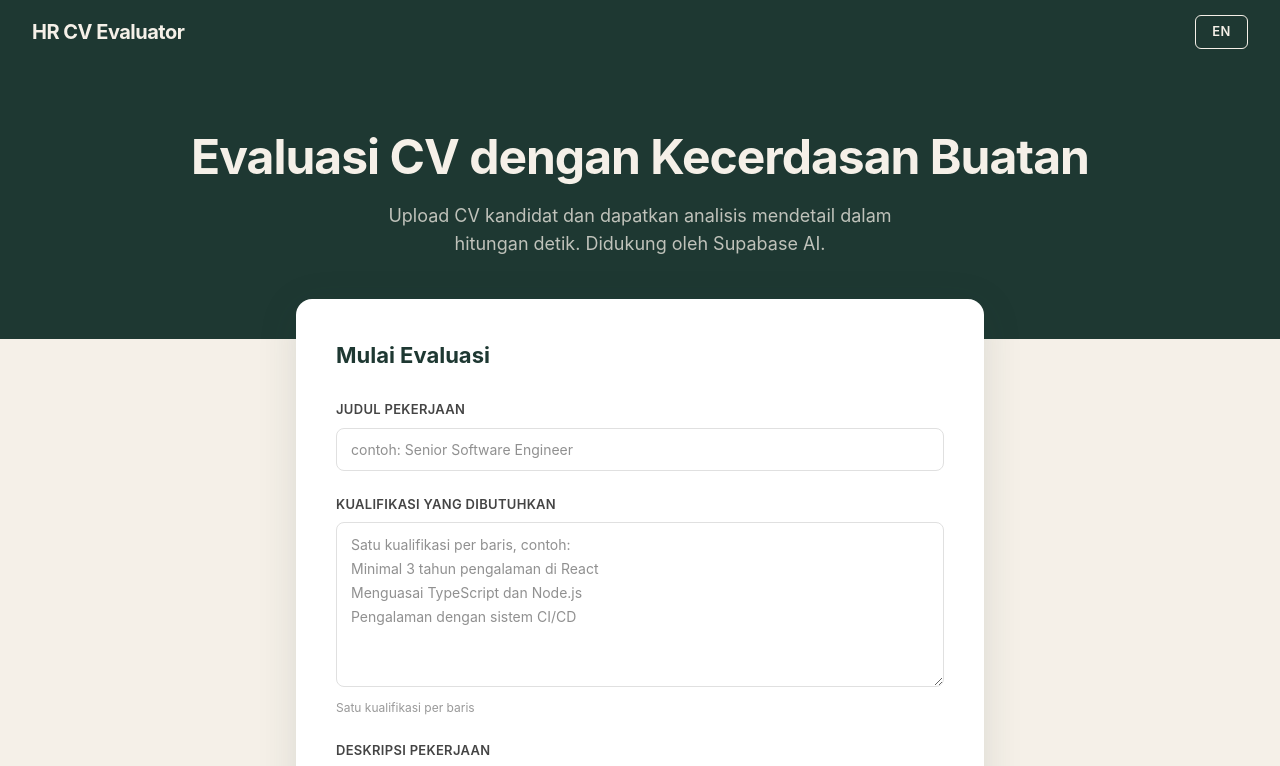
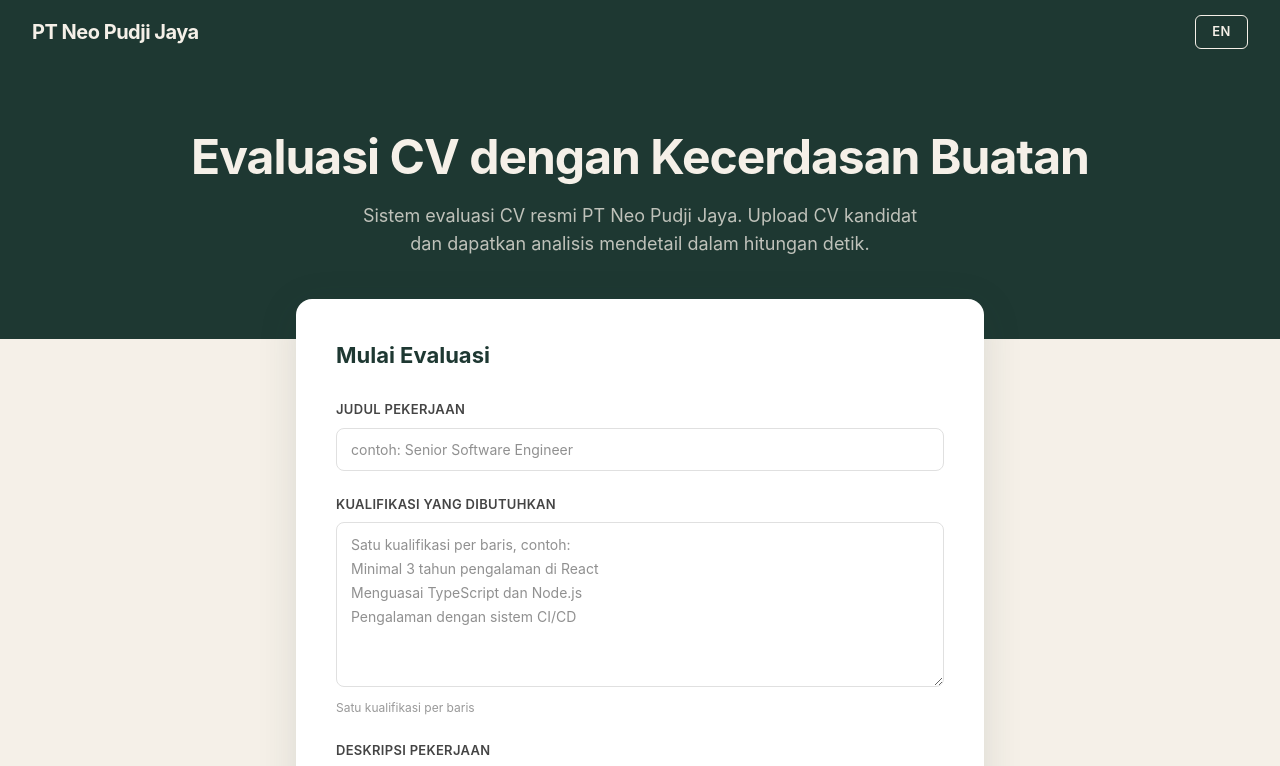
Before and after one commit to liltunechi3/hr-cv-tool, a Next.js app: page / in a window 1280 px wide. Shown: the top 766 px of the page. Built offline with nearby package versions, Linux system fonts and the light colour scheme.

Commit message:
rebrand: ganti nama ke PT Neo Pudji Jaya di seluruh halaman

```diff
--- a/app/layout.tsx
+++ b/app/layout.tsx
@@ -2,8 +2,8 @@ import type { Metadata } from "next";
 import "./globals.css";
 
 export const metadata: Metadata = {
-  title: "HR CV Evaluator",
-  description: "AI-powered CV evaluation for HR professionals",
+  title: "PT Neo Pudji Jaya — Sistem Evaluasi CV",
+  description: "Sistem evaluasi CV berbasis AI untuk tim rekrutmen PT Neo Pudji Jaya",
 };
 
 export default function RootLayout({
--- a/app/page.tsx
+++ b/app/page.tsx
@@ -9,11 +9,11 @@ const C = "#F5F0E8";
 
 const content = {
   id: {
-    nav_title: "HR CV Evaluator",
+    nav_title: "PT Neo Pudji Jaya",
     lang_toggle: "EN",
     hero_title: "Evaluasi CV dengan Kecerdasan Buatan",
     hero_subtitle:
-      "Upload CV kandidat dan dapatkan analisis mendetail dalam hitungan detik. Didukung oleh Supabase AI.",
+      "Sistem evaluasi CV resmi PT Neo Pudji Jaya. Upload CV kandidat dan dapatkan analisis mendetail dalam hitungan detik.",
     form_title: "Mulai Evaluasi",
     job_title_label: "Judul Pekerjaan",
     job_title_placeholder: "contoh: Senior Software Engineer",
@@ -32,14 +32,14 @@ const content = {
     submitting: "Mengevaluasi...",
     feature1_title: "Analisis Mendalam",
     feature1_desc:
-      "Supabase AI menganalisis CV secara menyeluruh menggunakan semantic similarity untuk penilaian yang akurat.",
+      "Sistem AI kami menganalisis CV secara menyeluruh menggunakan teknologi ATS untuk penilaian yang akurat.",
     feature2_title: "Checklist Kualifikasi",
     feature2_desc:
       "Setiap kualifikasi diperiksa satu per satu dengan bukti langsung dari CV kandidat.",
     feature3_title: "Laporan Terstruktur",
     feature3_desc:
       "Hasil evaluasi dapat diexport ke PDF untuk dokumentasi dan arsip rekrutmen.",
-    footer: "HR CV Evaluator — Didukung oleh Supabase AI",
+    footer: "PT Neo Pudji Jaya — Sistem Evaluasi CV",
     error_no_file: "Silakan upload file CV terlebih dahulu.",
     error_no_title: "Silakan isi judul pekerjaan.",
     error_no_quals: "Silakan isi minimal satu kualifikasi.",
@@ -47,11 +47,11 @@ const content = {
     error_evaluate: "Evaluasi gagal. Coba lagi.",
   },
   en: {
-    nav_title: "HR CV Evaluator",
+    nav_title: "PT Neo Pudji Jaya",
     lang_toggle: "ID",
     hero_title: "Evaluate CVs with Artificial Intelligence",
     hero_subtitle:
-      "Upload a candidate's CV and get a detailed analysis in seconds. Powered by Supabase AI.",
+      "Official CV evaluation system by PT Neo Pudji Jaya. Upload a candidate's CV and get a detailed analysis in seconds.",
     form_title: "Start Evaluation",
     job_title_label: "Job Title",
     job_title_placeholder: "e.g. Senior Software Engineer",
@@ -69,14 +69,14 @@ const content = {
     submitting: "Evaluating...",
     feature1_title: "Deep Analysis",
     feature1_desc:
-      "Supabase AI analyzes the CV using semantic similarity to provide accurate assessments.",
+      "Our AI system analyzes the full CV using ATS technology to provide accurate assessments.",
     feature2_title: "Qualification Checklist",
     feature2_desc:
       "Each qualification is checked individually with direct evidence from the candidate's CV.",
     feature3_title: "Structured Report",
     feature3_desc:
       "Evaluation results can be exported to PDF for documentation and recruitment records.",
-    footer: "HR CV Evaluator — Powered by Supabase AI",
+    footer: "PT Neo Pudji Jaya — CV Evaluation System",
     error_no_file: "Please upload a CV file first.",
     error_no_title: "Please fill in the job title.",
     error_no_quals: "Please add at least one qualification.",
--- a/app/result/[id]/page.tsx
+++ b/app/result/[id]/page.tsx
@@ -85,7 +85,7 @@ export default async function ResultPage({
         }}
       >
         <span style={{ color: C, fontWeight: 700, fontSize: 20, letterSpacing: "-0.5px" }}>
-          HR CV Evaluator
+          PT Neo Pudji Jaya
         </span>
         <Link
           href="/"
@@ -288,7 +288,7 @@ export default async function ResultPage({
           fontSize: 14,
         }}
       >
-        HR CV Evaluator — {isId ? "Didukung oleh" : "Powered by"} Supabase AI
+        PT Neo Pudji Jaya — {isId ? "Sistem Evaluasi CV" : "CV Evaluation System"}
       </footer>
     </div>
   );
```
